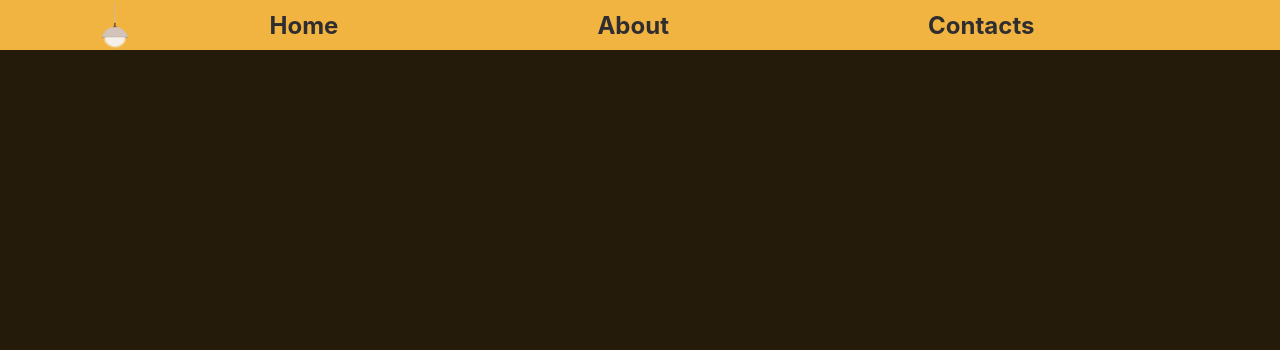
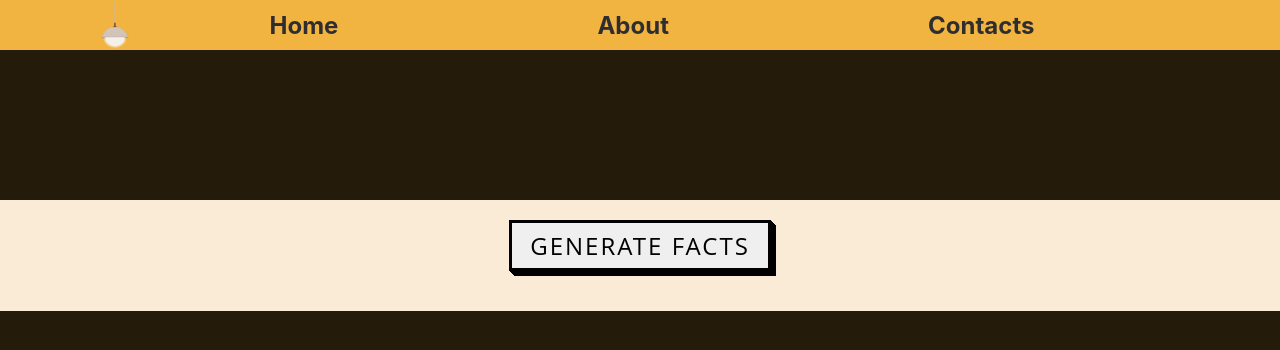
Before and after one commit to Heydar-Alizada/imagination, a React (Create React App) app: page /facts in a window 1280 px wide. Shown: the top 350 px of the page. Built offline with nearby package versions, Linux system fonts and the light colour scheme.

Commit message:
Facts is ready

```diff
--- a/src/components/Application/Facts.js
+++ b/src/components/Application/Facts.js
@@ -1,7 +1,33 @@
-import React from "react";
+import React, { useEffect, useState } from "react";
 import "./index.css";
+import axios from "axios";
+import { useSelector } from "react-redux";
 
 
 export default function Facts(){
+    const apiKey = useSelector(state => state.data.apiKey);
+    const [fact, setFact] = useState();
+    const [loading, setLoading] = useState(false);
 
+    const generateFact= (e) => {
+        e.preventDefault();
+        setLoading(true);
+        axios
+        .get(`https://api.api-ninjas.com/v1/facts?limit=1`, apiKey)
+        .then(response => {
+            setFact(response.data[0].fact)
+            setLoading(false)
+        })}
+
+
+
+
+
+    return(
+        <div className="container facts">
+            <button className="facts-button" onClick={generateFact}>Generate Facts</button>
+
+            {loading ? <h1>Loading...</h1> : <h1>{fact}</h1>}
+        </div>
+    )
 }
--- a/src/components/Application/index.css
+++ b/src/components/Application/index.css
@@ -170,3 +170,44 @@ h3{
   .celebrity a{
     color: #fff !important;
   }
+
+  .facts{
+    background-color: antiquewhite;
+    margin-top: 150px;
+    padding: 20px;
+  }
+
+  .facts-button{
+  font-family: "Open Sans", sans-serif;
+  font-size: 24px;
+  letter-spacing: 2px;
+  text-decoration: none;
+  text-transform: uppercase;
+  color: #000;
+  cursor: pointer;
+  border: 3px solid;
+  padding: 0.25em 0.5em;
+  box-shadow: 1px 1px 0px 0px, 2px 2px 0px 0px, 3px 3px 0px 0px, 4px 4px 0px 0px, 5px 5px 0px 0px;
+  position: relative;
+  user-select: none;
+  -webkit-user-select: none;
+  touch-action: manipulation;
+}
+
+
+.facts-button:active {
+  box-shadow: 0px 0px 0px 0px;
+  top: 5px;
+  left: 5px;
+}
+
+@media (min-width: 768px) {
+  .facts-button {
+    padding: 0.25em 0.75em;
+  }
+}
+
+.facts h1{
+  color: #000 !important;
+  margin-top: 20px !important;
+}
```
